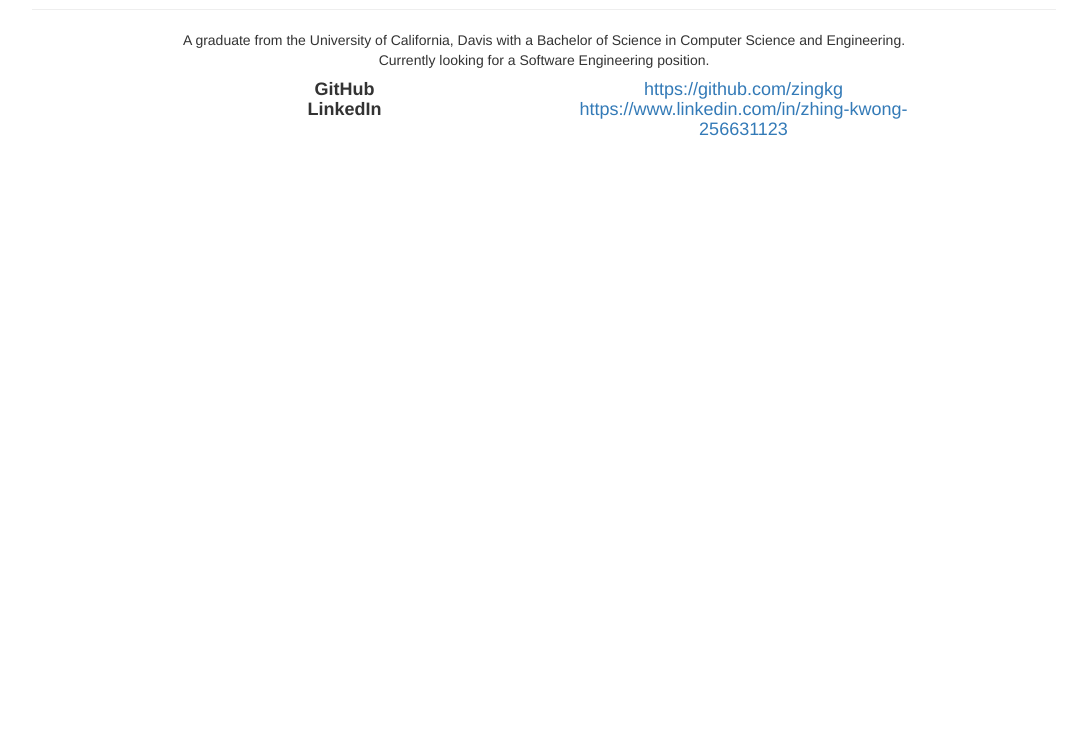
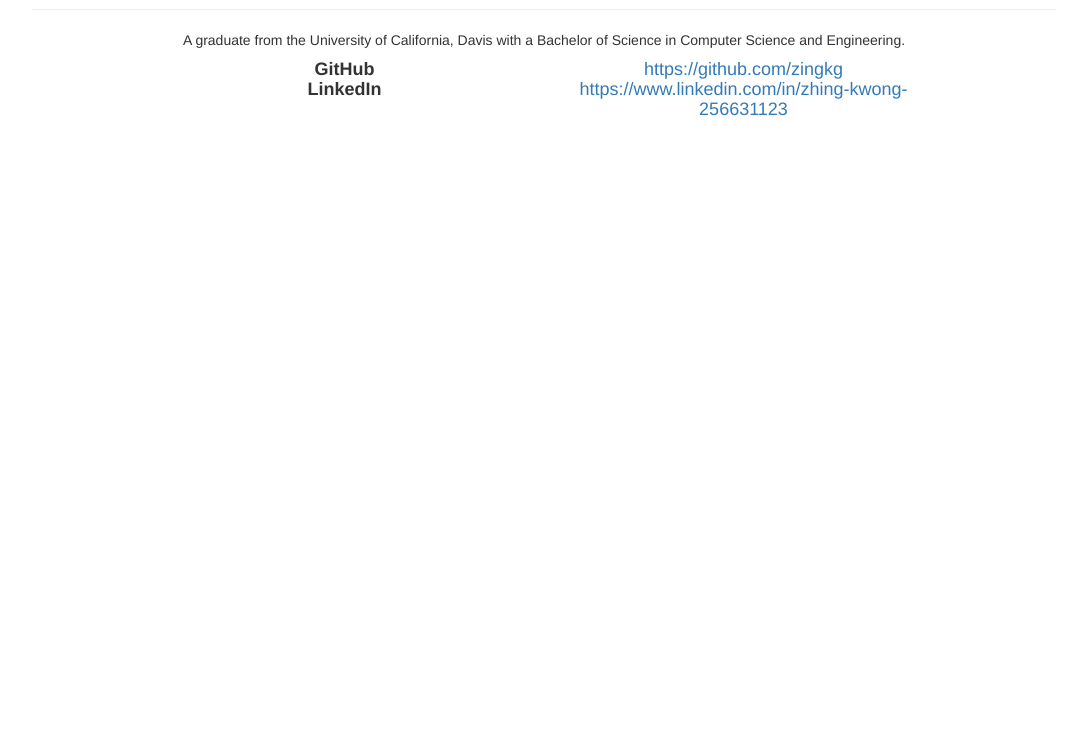
Before and after one commit to zingkg/zingkg.github.io, a plain HTML site: page index.html in a window 1280 px wide. Shown: the part 51-800 px from the top of the page, without its empty margins (96-1183 px from the left). Drawn offline with Linux system fonts and the light colour scheme.

Commit message:
Modified description.

```diff
--- a/index.html
+++ b/index.html
@@ -9,7 +9,8 @@
         <div class="name text-center">Zhing Kwong</div>
         <hr class="title_line">
         <p class="text-center centered_body">
-            A graduate from the University of California, Davis with a Bachelor of Science in Computer Science and Engineering. Currently looking for a Software Engineering position.
+            A graduate from the University of California, Davis with a Bachelor of Science in
+            Computer Science and Engineering.
         </p>
         <h4 class="centered_body">
             <div class="row text-center">
```
